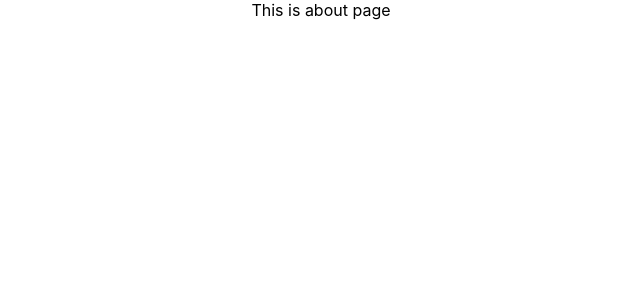
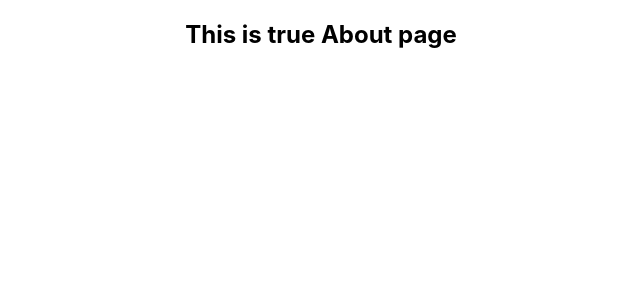
Before and after one commit to summenurfatema/explore_router, a React (Create React App) app: page /about in a window 1280 px wide. Shown: the top 300 px of the page, without its empty margins (319-959 px from the left). Built offline with nearby package versions, Linux system fonts and the light colour scheme.

Commit message:
2nd mtd of  router add

```diff
--- a/src/App.js
+++ b/src/App.js
@@ -1,11 +1,13 @@
 import { createBrowserRouter, RouterProvider } from 'react-router-dom';
 import './App.css';
+import About from './components/About/About';
+import Home from './components/Home/Home';
 
 function App() {
   const router = createBrowserRouter([
     { path: "/", element: <div>This is default page</div> },
-    { path: "/home", element: <div>This is home page</div> },
-    { path: "/about", element: <div>This is about page</div> },
+    { path: "/home", element: <Home></Home> },
+    { path: "/about", element: <About></About> },
 
   ])
   return (
--- /dev/null
+++ b/src/components/About/About.js
@@ -0,0 +1,11 @@
+import React from 'react';
+
+const About = () => {
+    return (
+        <div>
+            <h2>This is true About page</h2>
+        </div>
+    );
+};
+
+export default About;
--- /dev/null
+++ b/src/components/Home/Home.js
@@ -0,0 +1,13 @@
+import React from 'react';
+
+const Home = () => {
+    return (
+        <div>
+
+            <h3>This is real home page</h3>
+
+        </div>
+    );
+};
+
+export default Home;
```
